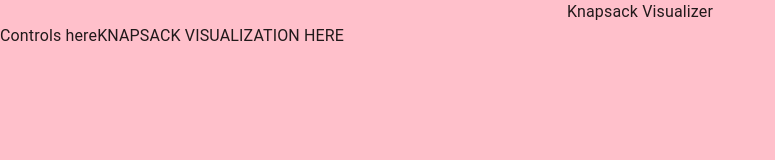
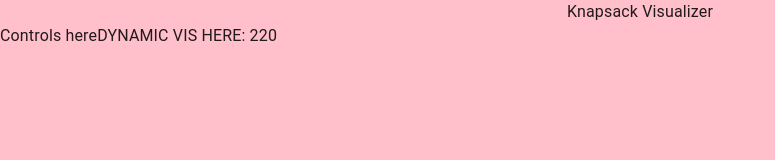
Before and after one commit to masaok/knapsack-web, a React (Create React App) app: page / in a window 1280 px wide. Shown: the top 160 px of the page, without its empty margins (0-775 px from the left). Built offline with nearby package versions, Linux system fonts and the light colour scheme.

Commit message:
Doing Dynamic version first because it is iterative

```diff
--- a/src/pages/Dashboard/Dashboard.jsx
+++ b/src/pages/Dashboard/Dashboard.jsx
@@ -3,7 +3,8 @@ import { makeStyles } from '@mui/styles'
 
 import { Helmet } from 'react-helmet-async'
 
-import Knapsack from './content/Knapsack/Knapsack'
+import KnapsackDynamic from './content/KnapsackDynamic/KnapsackDynamic'
+// import KnapsackRecursion from './content/KnapsackRecursion/KnapsackRecursion'
 
 import { Routes, Route } from 'react-router-dom'
 
@@ -72,7 +73,8 @@ const Dashboard = props => {
         <div className={classes.sidebar}>Controls here</div>
         <div className={classes.content}>
           <Routes>
-            <Route path="*" element={<Knapsack />} />
+            <Route path="*" element={<KnapsackDynamic />} />
+            {/* <Route path="*" element={<KnapsackRecursion />} /> */}
           </Routes>
         </div>
       </div>
--- a/src/pages/Dashboard/content/Knapsack/Knapsack.jsx
+++ /dev/null
@@ -1,48 +0,0 @@
-import { makeStyles } from '@mui/styles'
-
-const useStyles = makeStyles(
-  theme => ({
-    root: {
-      display: 'flex',
-    },
-  }),
-  { name: 'Knapsack' }
-)
-
-const VALUES = [60, 100, 120]
-const WEIGHTS = [10, 20, 30]
-const MAX_WEIGHT = 50
-
-/* A Naive recursive implementation of
-    0-1 Knapsack problem */
-
-// A utility function that returns
-// maximum of two integers
-const max = (a, b) => {
-  return a > b ? a : b
-}
-
-// Returns the maximum value that can
-// be put in a knapsack of capacity W
-const knapsack = (W, wt, val, n) => {
-  // Base Case
-  if (n == 0 || W == 0) return 0
-
-  // If weight of the nth item is
-  // more than Knapsack capacity W,
-  // then this item cannot be
-  // included in the optimal solution
-  if (wt[n - 1] > W) return knapsack(W, wt, val, n - 1)
-  // Return the maximum of two cases:
-  // (1) nth item included
-  // (2) not included
-  else return max(val[n - 1] + knapsack(W - wt[n - 1], wt, val, n - 1), knapsack(W, wt, val, n - 1))
-}
-
-const Knapsack = props => {
-  const classes = useStyles(props)
-
-  return <div className={classes.root}>KNAPSACK VISUALIZATION HERE</div>
-}
-
-export default Knapsack
--- /dev/null
+++ b/src/pages/Dashboard/content/KnapsackDynamic/KnapsackDynamic.jsx
@@ -0,0 +1,68 @@
+import { makeStyles } from '@mui/styles'
+
+const useStyles = makeStyles(
+  theme => ({
+    root: {
+      display: 'flex',
+    },
+  }),
+  { name: 'KnapsackDynamic' }
+)
+
+const VALUES = [60, 100, 120]
+const WEIGHTS = [10, 20, 30]
+const MAX_WEIGHT = 50
+
+/* A Naive recursive implementation of 0-1 Knapsack problem
+ * Credit: https://www.geeksforgeeks.org/0-1-knapsack-problem-dp-10/
+ */
+
+// A utility function that returns
+// maximum of two integers
+const max = (a, b) => {
+  return a > b ? a : b
+}
+
+const dump = (maxWeight, weights, values, numItems, depth) => {
+  console.log(`DEPTH: ${depth}, MAX: ${maxWeight}, NUM ITEMS: ${numItems}`)
+  console.log('VALUES: ' + JSON.stringify(values))
+  console.log('WEIGHTS:' + JSON.stringify(weights))
+}
+
+const KnapsackDynamic = props => {
+  const classes = useStyles(props)
+
+  // Returns the maximum value that can
+  // be put in a knapsack of capacity maxWeight
+  const knapsack = (maxWeight, weights, values, numItems, depth = 0) => {
+    let i, w
+    let table = new Array(numItems + 1)
+
+    // Build table table[][] in bottom up manner
+    for (i = 0; i <= numItems; i++) {
+      table[i] = new Array(maxWeight + 1)
+      for (w = 0; w <= maxWeight; w++) {
+        if (i === 0 || w === 0) table[i][w] = 0
+        else if (weights[i - 1] <= w)
+          table[i][w] = max(values[i - 1] + table[i - 1][w - weights[i - 1]], table[i - 1][w])
+        else table[i][w] = table[i - 1][w]
+      }
+    }
+
+    console.log(table)
+
+    return table[numItems][maxWeight]
+  }
+
+  console.log('STARTING HERE:')
+  dump(MAX_WEIGHT, WEIGHTS, VALUES, VALUES.length, 0)
+
+  console.log('RETURNING:')
+  return (
+    <div className={classes.root}>
+      DYNAMIC VIS HERE: {knapsack(MAX_WEIGHT, WEIGHTS, VALUES, VALUES.length)}
+    </div>
+  )
+}
+
+export default KnapsackDynamic
--- /dev/null
+++ b/src/pages/Dashboard/content/KnapsackRecursion/KnapsackRecursion.jsx
@@ -0,0 +1,76 @@
+import { makeStyles } from '@mui/styles'
+
+const useStyles = makeStyles(
+  theme => ({
+    root: {
+      display: 'flex',
+    },
+  }),
+  { name: 'KnapsackRecursion' }
+)
+
+const VALUES = [60, 100, 120]
+const WEIGHTS = [10, 20, 30]
+const MAX_WEIGHT = 50
+
+/* A Naive recursive implementation of 0-1 Knapsack problem
+ * Credit: https://www.geeksforgeeks.org/0-1-knapsack-problem-dp-10/
+ */
+
+// A utility function that returns
+// maximum of two integers
+const max = (a, b) => {
+  return a > b ? a : b
+}
+
+const dump = (maxWeight, weights, values, numItems, depth) => {
+  console.log(`DEPTH: ${depth}, MAX: ${maxWeight}, NUM ITEMS: ${numItems}`)
+  console.log('VALUES: ' + JSON.stringify(values))
+  console.log('WEIGHTS:' + JSON.stringify(weights))
+}
+
+const KnapsackRecursion = props => {
+  const classes = useStyles(props)
+
+  // Returns the maximum value that can
+  // be put in a knapsack of capacity maxWeight
+  const knapsack = (maxWeight, weights, values, numItems, depth = 0) => {
+    // Base Case
+    if (numItems === 0 || maxWeight === 0) {
+      console.log('BASE CASE HIT')
+      dump(maxWeight, weights, values, numItems, depth)
+      return 0
+    }
+
+    // If weight of the nth item is
+    // more than Knapsack capacity maxWeight,
+    // then this item cannot be
+    // included in the optimal solution
+    if (weights[numItems - 1] > maxWeight) {
+      const lastItemWeight = weights[numItems - 1]
+      console.log('LAST ITEM WEIGHT: ' + lastItemWeight)
+      return knapsack(maxWeight, weights, values, numItems - 1, depth + 1)
+    }
+    // Return the maximum of two cases:
+    // (1) nth item included
+    // (2) not included
+    else
+      return max(
+        values[numItems - 1] +
+          knapsack(maxWeight - weights[numItems - 1], weights, values, numItems - 1, depth + 1),
+        knapsack(maxWeight, weights, values, numItems - 1, depth + 1)
+      )
+  }
+
+  console.log('STARTING HERE:')
+  dump(MAX_WEIGHT, WEIGHTS, VALUES, VALUES.length, 0)
+
+  console.log('RETURNING:')
+  return (
+    <div className={classes.root}>
+      VIS HERE: {knapsack(MAX_WEIGHT, WEIGHTS, VALUES, VALUES.length)}
+    </div>
+  )
+}
+
+export default KnapsackRecursion
```
